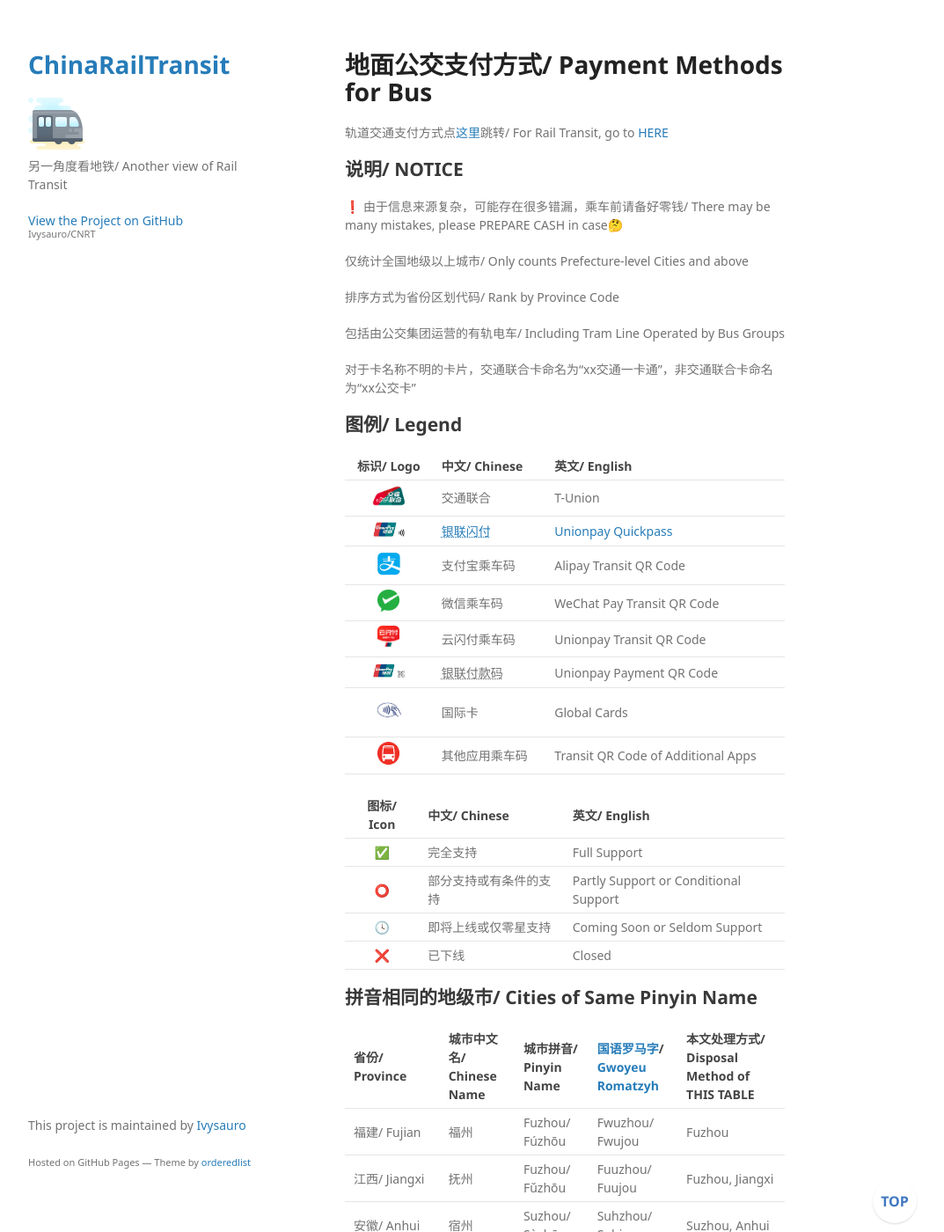
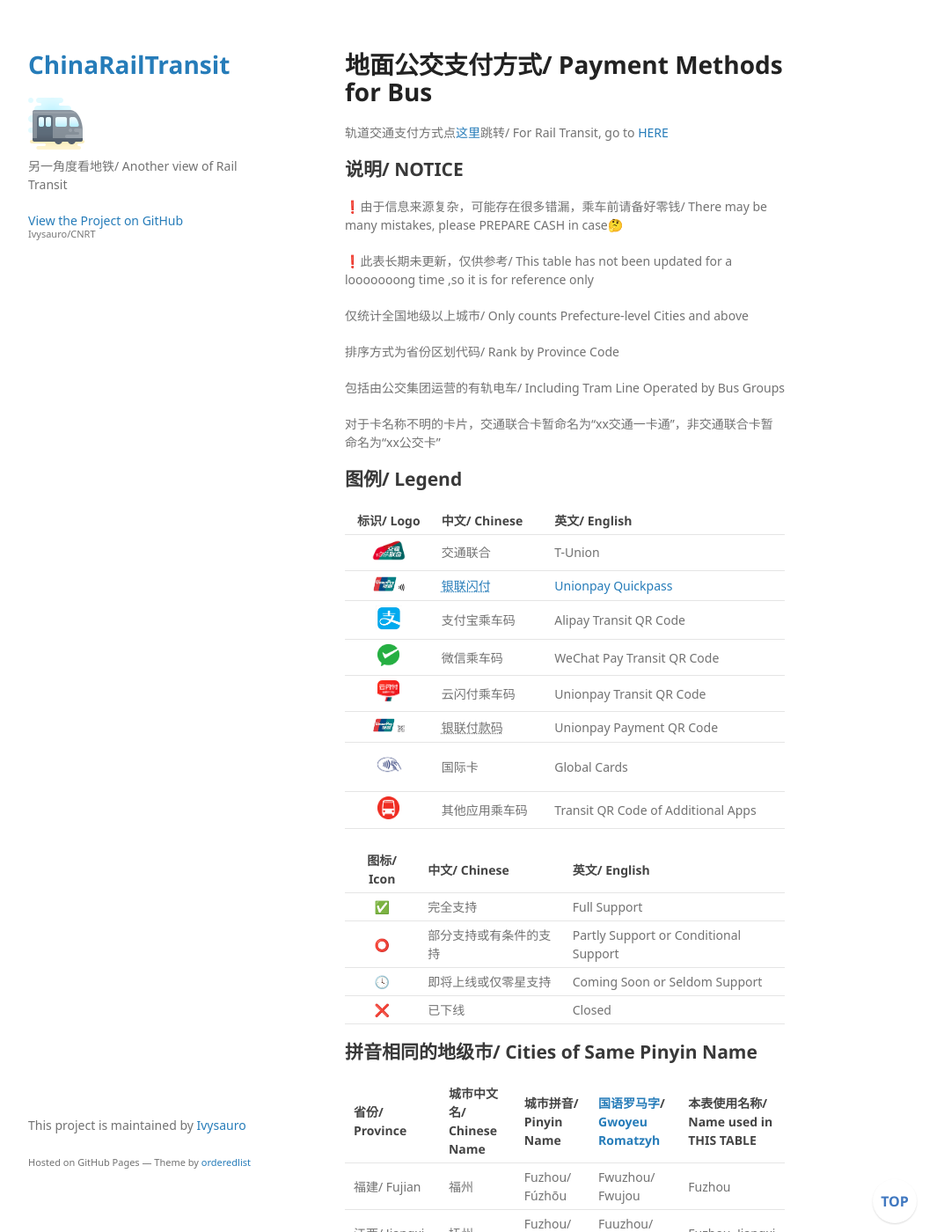
Before and after one commit to Ivysauro/CNRT, a Jekyll site: the page built from data/BusPay.md, in a window 1280 px wide and 1400 px high. Shown: the whole window at 88% size, without its empty margins (178-1251 px from the left). Built offline with Jekyll 4.4.1, drawn with Linux system fonts in a browser that asks for light colours; some web fonts are replaced; our own code applies the rules of GitHub Pages for plain Markdown files; a script that is not in the unit is left out.

Commit message:
🚌更新描述

```diff
--- a/data/BusPay.md
+++ b/data/BusPay.md
@@ -4,7 +4,9 @@
 
 ## 说明/ NOTICE
 
-❗ 由于信息来源复杂，可能存在很多错漏，乘车前请备好零钱/ There may be many mistakes, please PREPARE CASH in case🤔
+❗由于信息来源复杂，可能存在很多错漏，乘车前请备好零钱/ There may be many mistakes, please PREPARE CASH in case🤔
+
+❗此表长期未更新，仅供参考/ This table has not been updated for a looooooong time ,so it is for reference only
 
 仅统计全国地级以上城市/ Only counts Prefecture-level Cities and above
 
@@ -12,7 +14,7 @@
 
 包括由公交集团运营的有轨电车/ Including Tram Line Operated by Bus Groups
 
-对于卡名称不明的卡片，交通联合卡命名为“xx交通一卡通”，非交通联合卡命名为“xx公交卡”
+对于卡名称不明的卡片，交通联合卡暂命名为“xx交通一卡通”，非交通联合卡暂命名为“xx公交卡”
 
 ## 图例/ Legend
 
@@ -39,7 +41,7 @@
 
 ## 拼音相同的地级市/ Cities of Same Pinyin Name
 
-| 省份/ Province | 城市中文名/ Chinese Name | 城市拼音/ Pinyin Name | [国语罗马字](https://zh.wikipedia.org/zh-hans/%E5%9C%8B%E8%AA%9E%E7%BE%85%E9%A6%AC%E5%AD%97)/ [Gwoyeu Romatzyh](https://simple.wikipedia.org/wiki/Gwoyeu_Romatzyh) | 本文处理方式/ Disposal Method of THIS TABLE |
+| 省份/ Province | 城市中文名/ Chinese Name | 城市拼音/ Pinyin Name | [国语罗马字](https://zh.wikipedia.org/zh-hans/%E5%9C%8B%E8%AA%9E%E7%BE%85%E9%A6%AC%E5%AD%97)/ [Gwoyeu Romatzyh](https://simple.wikipedia.org/wiki/Gwoyeu_Romatzyh) | 本表使用名称/ Name used in THIS TABLE |
 | :- | :- | :- | :- | :- |
 | 福建/ Fujian | 福州 | Fuzhou/ Fúzhōu  | Fwuzhou/ Fwujou | Fuzhou |
 | 江西/ Jiangxi | 抚州 | Fuzhou/ Fǔzhōu | Fuuzhou/ Fuujou | Fuzhou, Jiangxi |
```
